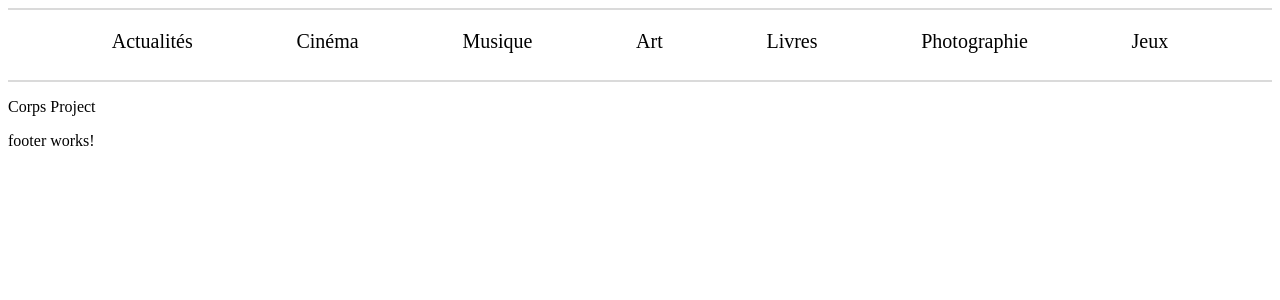
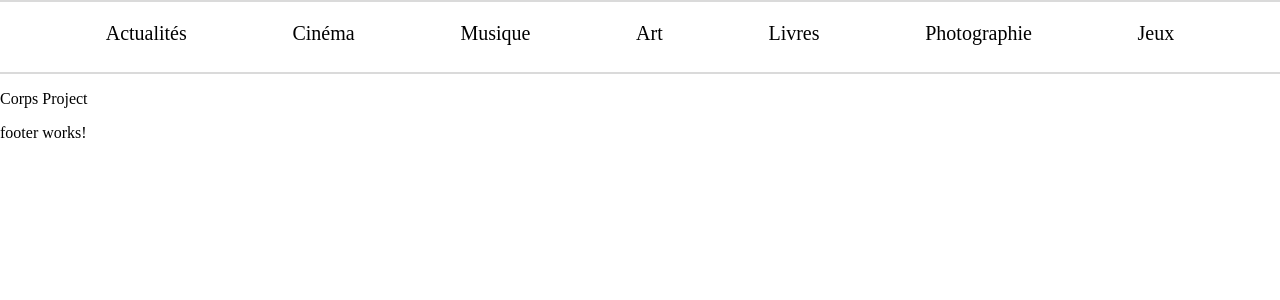
Before and after one commit to Jean-Yves2/VBlog, an Angular app: page / in a window 1280 px wide. Shown: the top 300 px of the page. Built offline with nearby package versions, Linux system fonts and the light colour scheme.

Commit message:
fix : body margin

```diff
--- a/src/styles.sass
+++ b/src/styles.sass
@@ -1 +1,6 @@
 /* You can add global styles to this file, and also import other style files */
+body
+
+  display: block
+  margin: 0px
+  font-family:'Franklin'
```
